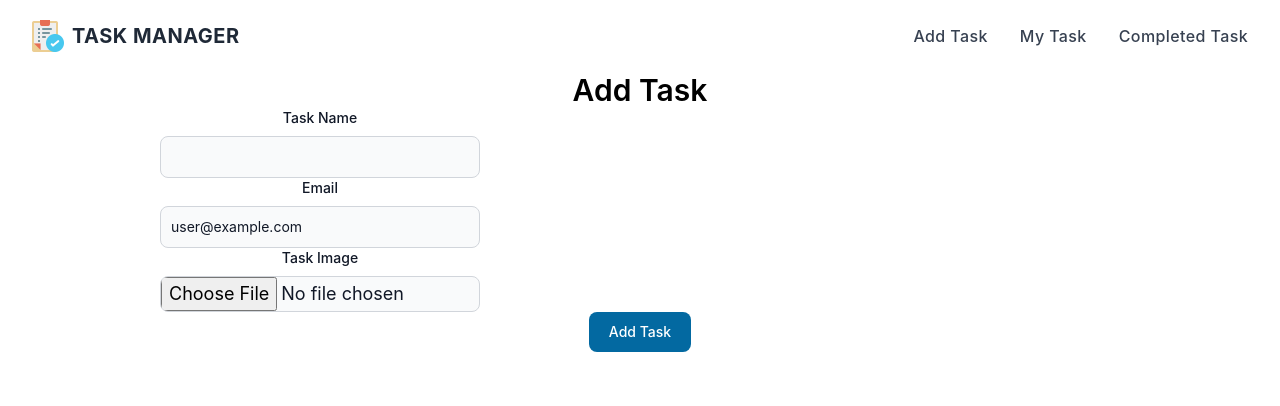
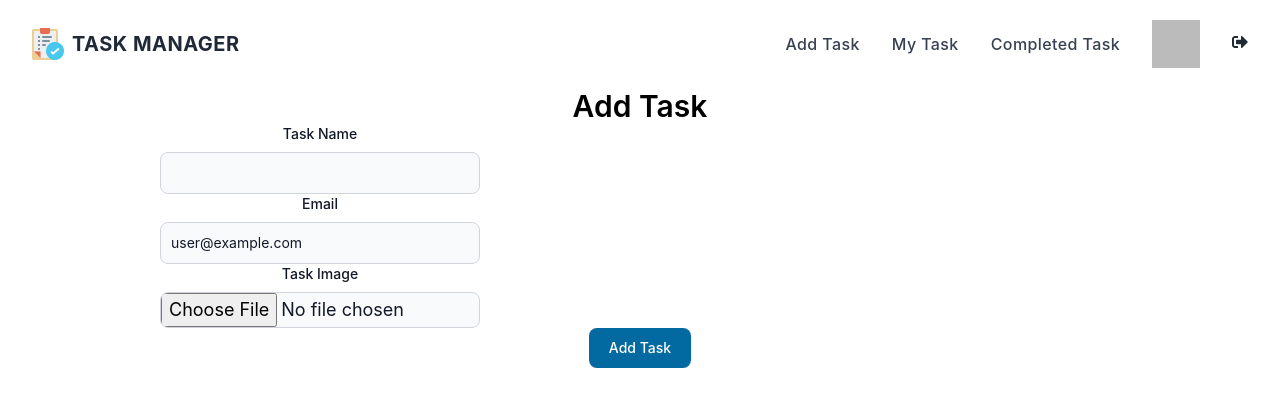
Before and after one commit to Sizan75/task-manager, a React (Create React App) app: page /addtask in a window 1280 px wide. Shown: the top 406 px of the page. Built offline with nearby package versions, Linux system fonts and the light colour scheme; no server answers; sample sign-in values are in the browser's storage.

Commit message:
private route setup done

```diff
--- a/src/Pages/CompletedTask/CompletedTask.js
+++ b/src/Pages/CompletedTask/CompletedTask.js
@@ -8,10 +8,10 @@ const CompletedTask = () => {
 
     const { data: completedtask = [], isLoading, refetch } = useQuery({
         queryKey: ['completedtask', user?.email],
-        queryFn: () => fetch(`http://localhost:5000/completetask?email=${user?.email}`)
+        queryFn: () => fetch(`https://task-manager-server-nine.vercel.app/completetask?email=${user?.email}`)
             .then(res => res.json())
     })
-    if (isLoading) {
+    if (isLoading && user ) {
         return <div className="w-16 h-16 border-4 border-dashed rounded-full animate-spin dark:border-violet-400"></div>
     }
     return (
--- a/src/Pages/Home/Home.js
+++ b/src/Pages/Home/Home.js
@@ -4,6 +4,7 @@ import AddTask from '../AddTask.js/AddTask';
 const Home = () => {
     return (
         <div>
+            <AddTask></AddTask>
         </div>
     );
 };
--- a/src/Pages/Login/Login.js
+++ b/src/Pages/Login/Login.js
@@ -56,7 +56,6 @@ const Login = () => {
             .then(result => {
                 const user = result.user;
 
-                saveUser(user.displayName, user.email)
 
             })
             .catch(error => console.error(error))
--- a/src/Pages/MyTask/MyTaskCard.js
+++ b/src/Pages/MyTask/MyTaskCard.js
@@ -6,7 +6,7 @@ const MyTaskCard = ({ task, handleDelete }) => {
     const { name, image, _id } = task
 
     const handleComplete = (id, name) => {
-        fetch(`http://localhost:5000/complete/${id}`,{
+        fetch(`https://task-manager-server-nine.vercel.app/complete/${id}`,{
             method: 'PUT',
             headers: {
                 'content-type' : 'application/json'
--- a/src/Pages/Navbar/Navbar.js
+++ b/src/Pages/Navbar/Navbar.js
@@ -1,12 +1,22 @@
-import React, { useState } from 'react';
-import { Link } from 'react-router-dom';
+import React, { useContext, useState } from 'react';
+import { Link, NavLink } from 'react-router-dom';
 import task from '../../assets/task.png'
+import { AuthContext } from '../../Context/AuthProvider';
+import { FaSignOutAlt, FaUser } from 'react-icons/fa';
+
 const Navbar = () => {
     const [isMenuOpen, setIsMenuOpen] = useState(false);
+
+    const { user, logOut } = useContext(AuthContext);
+
+    const handleLogOut = () => {
+      logOut()
+        .then(() => { })
+        .catch(err => console.log(err));
+    }
+
     return (
         <div>
-
-
             <div className="px-4 py-5 mx-auto sm:max-w-xl md:max-w-full lg:max-w-screen-xl md:px-24 lg:px-8">
                 <div className="relative flex items-center justify-between">
                     <Link
@@ -44,6 +54,56 @@ const Navbar = () => {
                                 Completed Task
                             </Link>
                         </li>
+
+
+
+
+                        {
+                                user?.uid ?
+                                    <>
+
+
+
+
+                                        {user?.photoURL ?
+                                            <div className="avatar">
+                                                <div className="w-12 rounded-full tooltip" data-tip={user?.displayName}>
+
+                                                    <img src={user?.photoURL} alt="" />
+                                                </div>
+
+                                            </div>
+                                            : <FaUser></FaUser>}
+
+
+                                        <li className="text-gray-800  font-semibold hover:text-purple-600">
+                                            <button onClick={handleLogOut}><NavLink to="/login"><FaSignOutAlt></FaSignOutAlt></NavLink></button>
+                                        </li>
+                                    </> :
+
+                                    <>
+
+                                        <li className="text-gray-600 font-semibold hover:text-purple-600">
+                                            <NavLink to="/login">Login</NavLink>
+                                        </li>
+                                        <li className="text-gray-800  font-semibold hover:text-purple-600">
+                                            <NavLink to="/signup">Sign Up</NavLink>
+                                        </li>
+                                    </>
+                            }
+
+
+
+
+
+
+
+
+
+
+
+
+
 
                     </ul>
                     <div className="lg:hidden">
--- a/src/Pages/SignUp/SignUp.js
+++ b/src/Pages/SignUp/SignUp.js
@@ -68,7 +68,7 @@ const SignUp = () => {
             .then(result => {
                 const user = result.user;
                 console.log(user)
-                saveUser(user.displayName, user.email)
+                // saveUser(user.displayName, user.email)
 
             })
             .catch(error => console.error(error))
--- /dev/null
+++ b/src/Routes/PrivateRoute/PrivateRoute.js
@@ -0,0 +1,20 @@
+import React, { useContext } from 'react';
+import { Navigate, useLocation } from 'react-router-dom';
+import { AuthContext } from '../../Context/AuthProvider';
+
+const PrivateRoute = ({children}) => {
+    const {user, loading} = useContext(AuthContext);
+    const location = useLocation();
+
+    if(loading){
+        return <div className="w-16 h-16 border-4 border-dashed rounded-full animate-spin dark:border-violet-400"></div>
+    }
+
+    if (user){
+        return children;
+    }
+
+    return <Navigate to="/login" state={{from: location}} replace></Navigate>;
+};
+
+export default PrivateRoute;
```
Also changed, not shown: src/Pages/MyTask/MyTask.js (+0 -9 lines), src/Routes/Router.js (+5 -4 lines).
